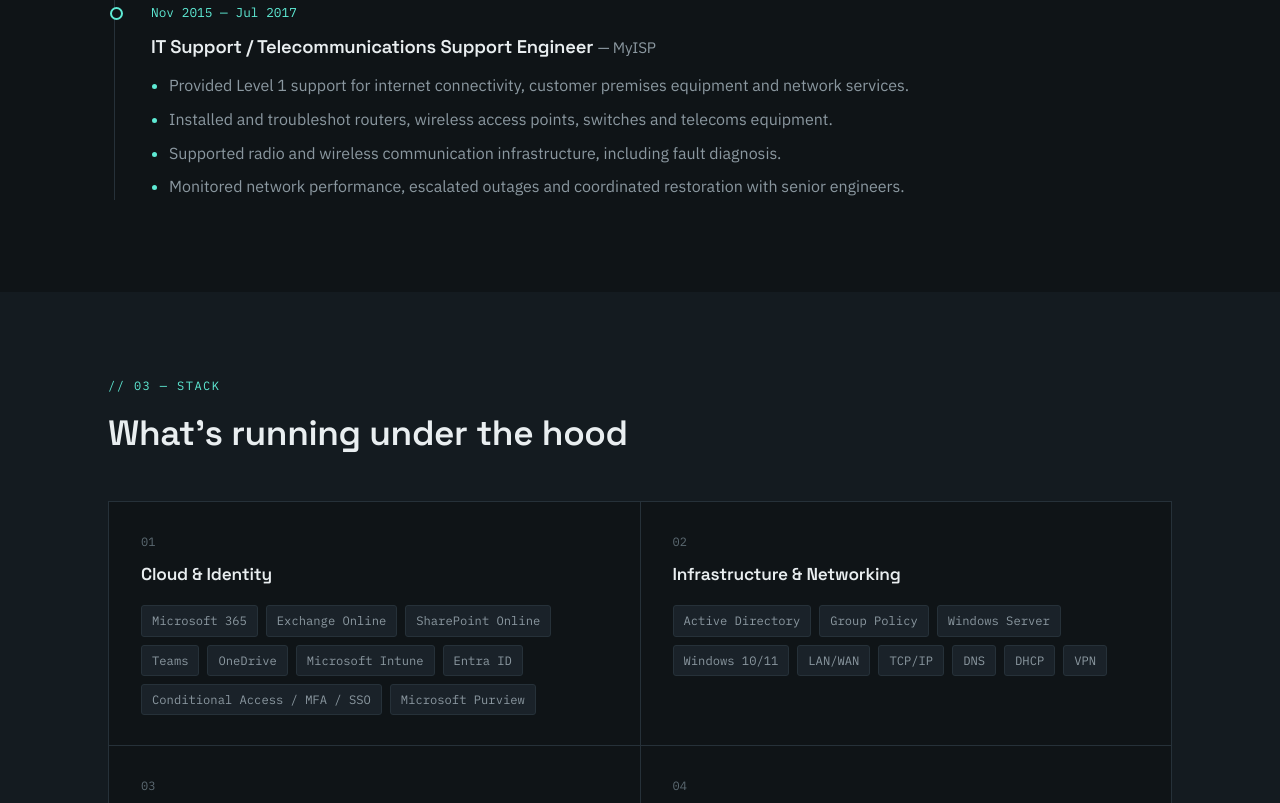
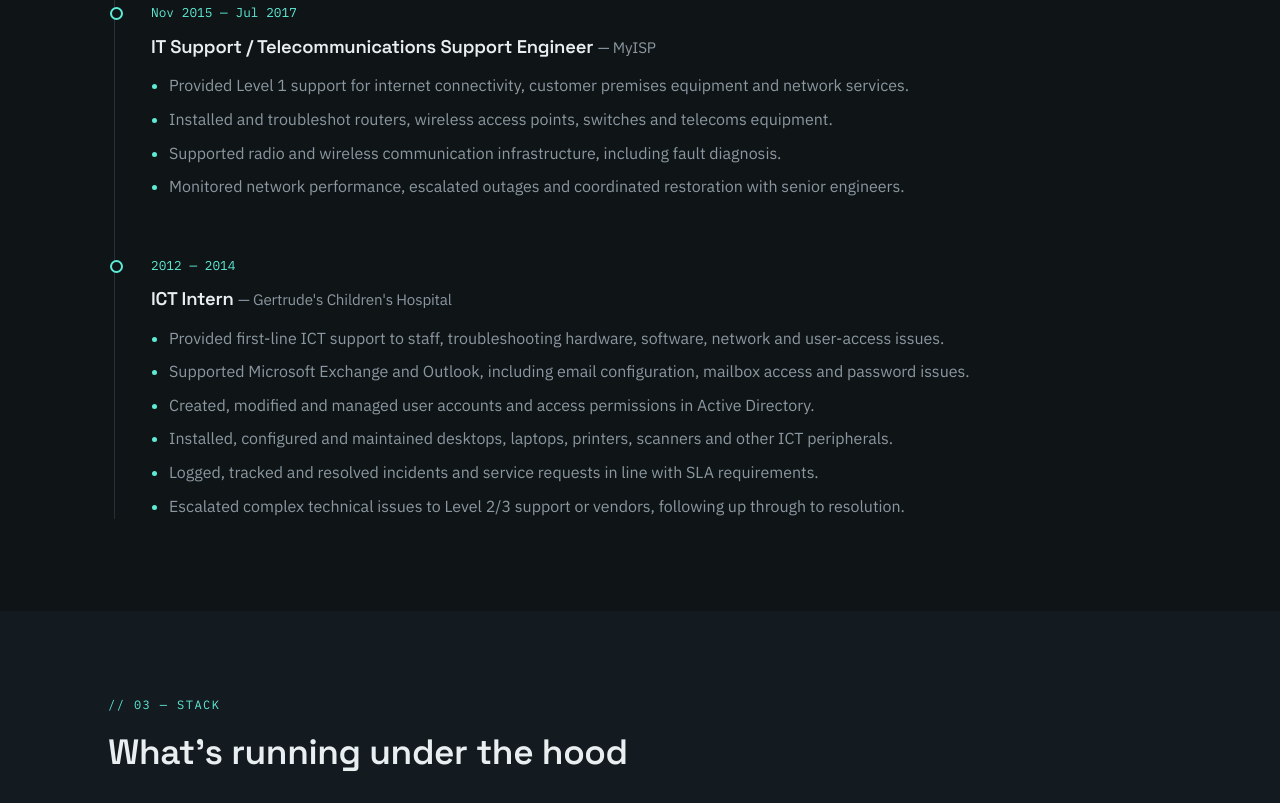
Before and after one commit to edwinoduor572/Edwin-Portfolio, a plain HTML site: page index.html in a window 1280 px wide. Shown: the part 1905-2708 px from the top of the page. Drawn offline with Linux system fonts and the light colour scheme.

Commit message:
Add Gertrude's Hospital role

```diff
--- a/index.html
+++ b/index.html
@@ -159,6 +159,21 @@
               <li>Monitored network performance, escalated outages and coordinated restoration with senior engineers.</li>
             </ul>
           </div>
+        </article>        <article class="log-entry">
+          <div class="log-time">
+            <span class="log-date">2012 — 2014</span>
+          </div>
+          <div class="log-body">
+            <h3>ICT Intern <span class="log-org">— Gertrude's Children's Hospital</span></h3>
+            <ul>
+              <li>Provided first-line ICT support to staff, troubleshooting hardware, software, network and user-access issues.</li>
+              <li>Supported Microsoft Exchange and Outlook, including email configuration, mailbox access and password issues.</li>
+              <li>Created, modified and managed user accounts and access permissions in Active Directory.</li>
+              <li>Installed, configured and maintained desktops, laptops, printers, scanners and other ICT peripherals.</li>
+              <li>Logged, tracked and resolved incidents and service requests in line with SLA requirements.</li>
+              <li>Escalated complex technical issues to Level 2/3 support or vendors, following up through to resolution.</li>
+            </ul>
+          </div>
         </article>
 
       </div>
```
